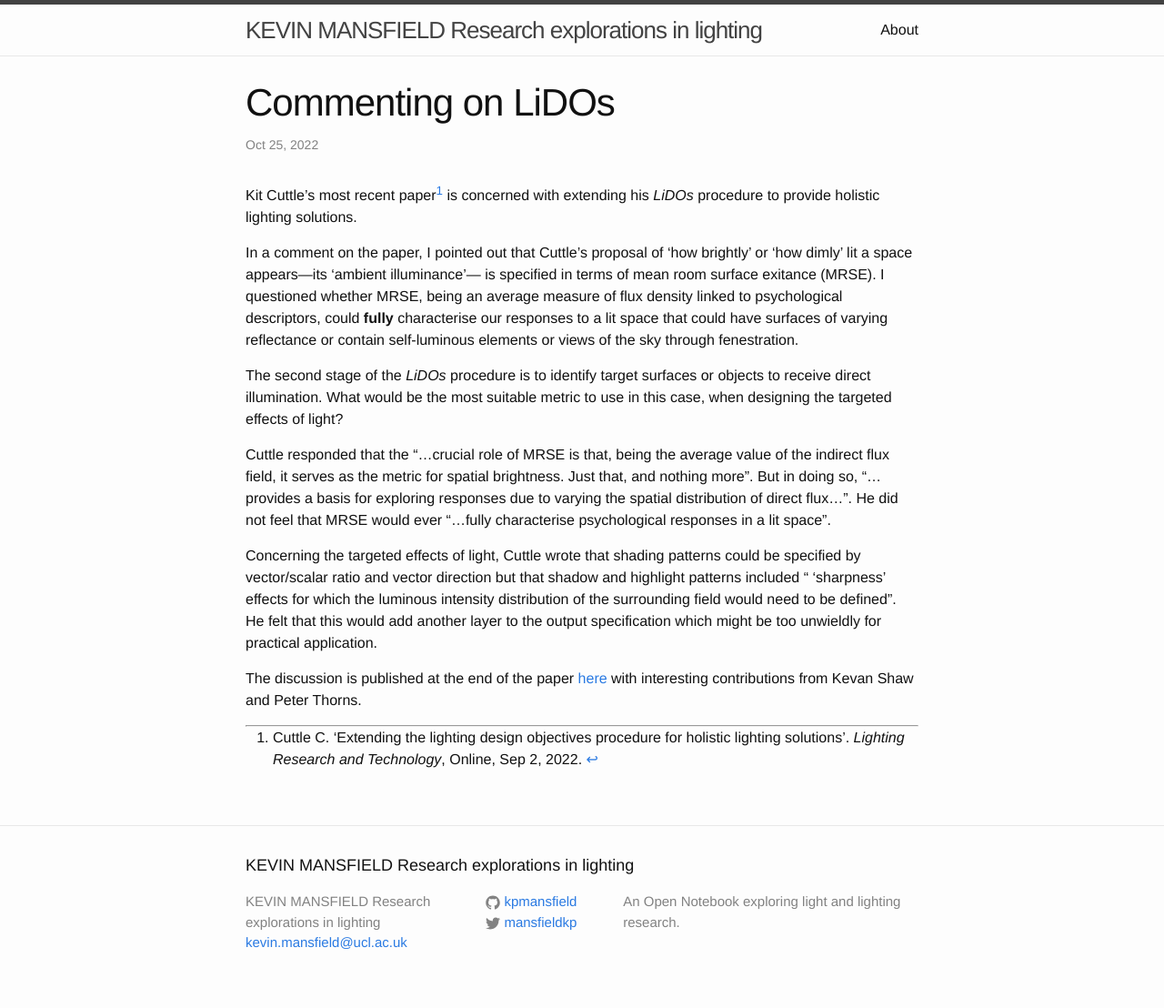
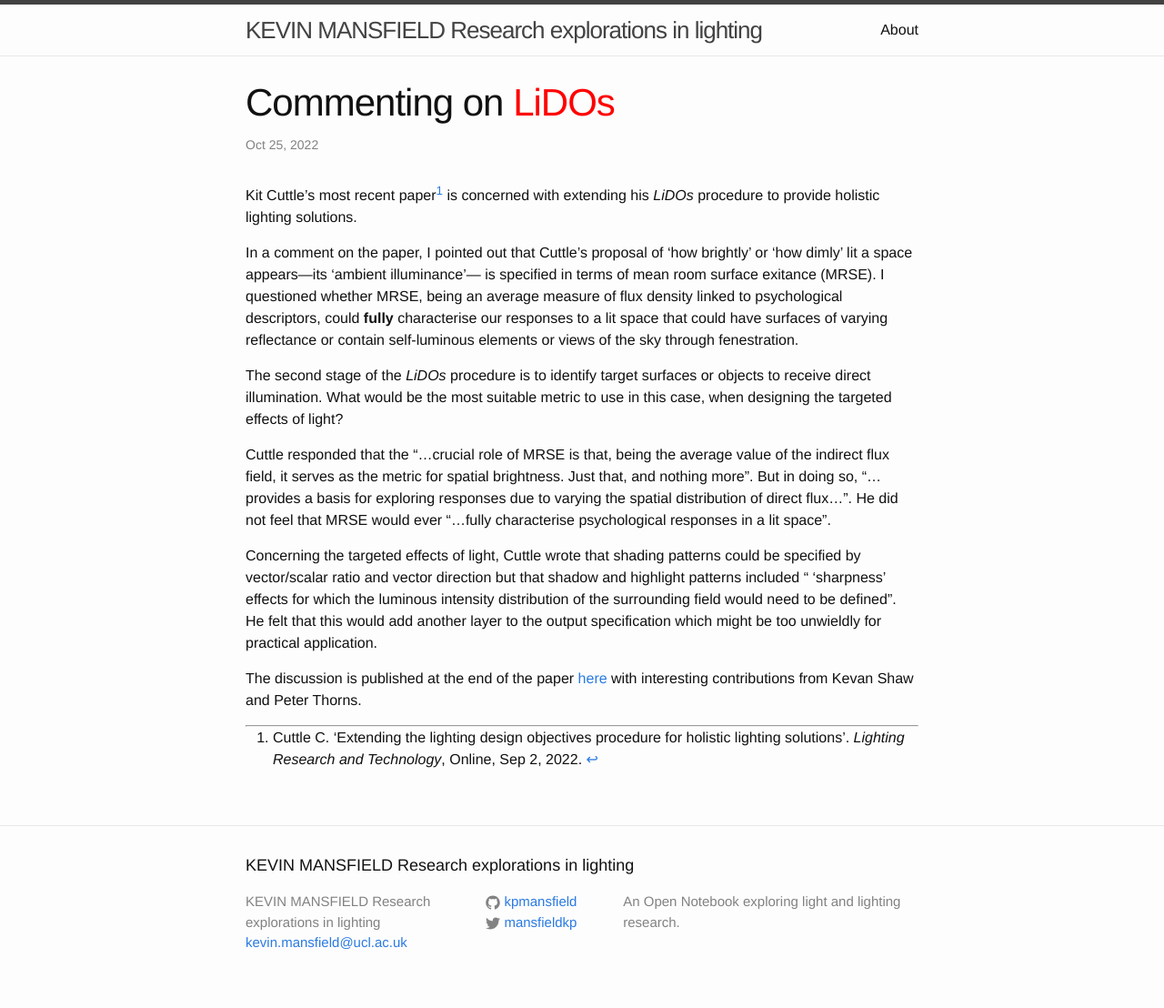
Before and after one commit to kpmansfield/kpmansfield.github.io, a Jekyll site: the page built from _posts/2022-10-25-comment-lidos.md, in a window 1280 px wide. Shown: the whole page at 91% size. Built offline with Jekyll 4.4.1, drawn with Linux system fonts in a browser that asks for light colours.

Commit message:
Update 2022-10-25-comment-lidos.md

```diff
--- a/_posts/2022-10-25-comment-lidos.md
+++ b/_posts/2022-10-25-comment-lidos.md
@@ -1,6 +1,6 @@
 ---
 layout: post
-title: Commenting on LiDOs
+title: Commenting on <span style="color:red">LiDOs</span>
 ---
 
 Kit Cuttle's most recent paper[^1] is concerned with extending his *LiDOs* procedure to provide holistic lighting solutions.
```
